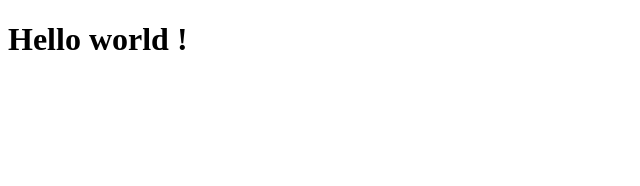
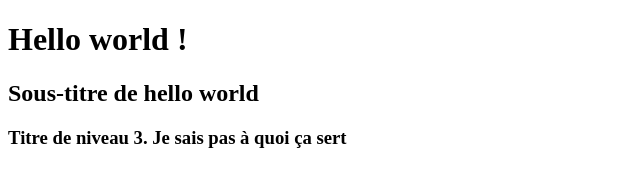
Before and after one commit to spaethj/new_project, a plain HTML site: page index.html in a window 1280 px wide. Shown: the whole page, without its empty margins (0-640 px from the left). Drawn offline with Linux system fonts and the light colour scheme.

Commit message:
Ajout d'une balise H3

```diff
--- a/index.html
+++ b/index.html
@@ -6,5 +6,7 @@
 </head>
 <body>
 <h1>Hello world !</h1>
+<h2>Sous-titre de hello world</h2>
+<h3>Titre de niveau 3. Je sais pas à quoi ça sert</h3>
 </body>
 </html>
```
